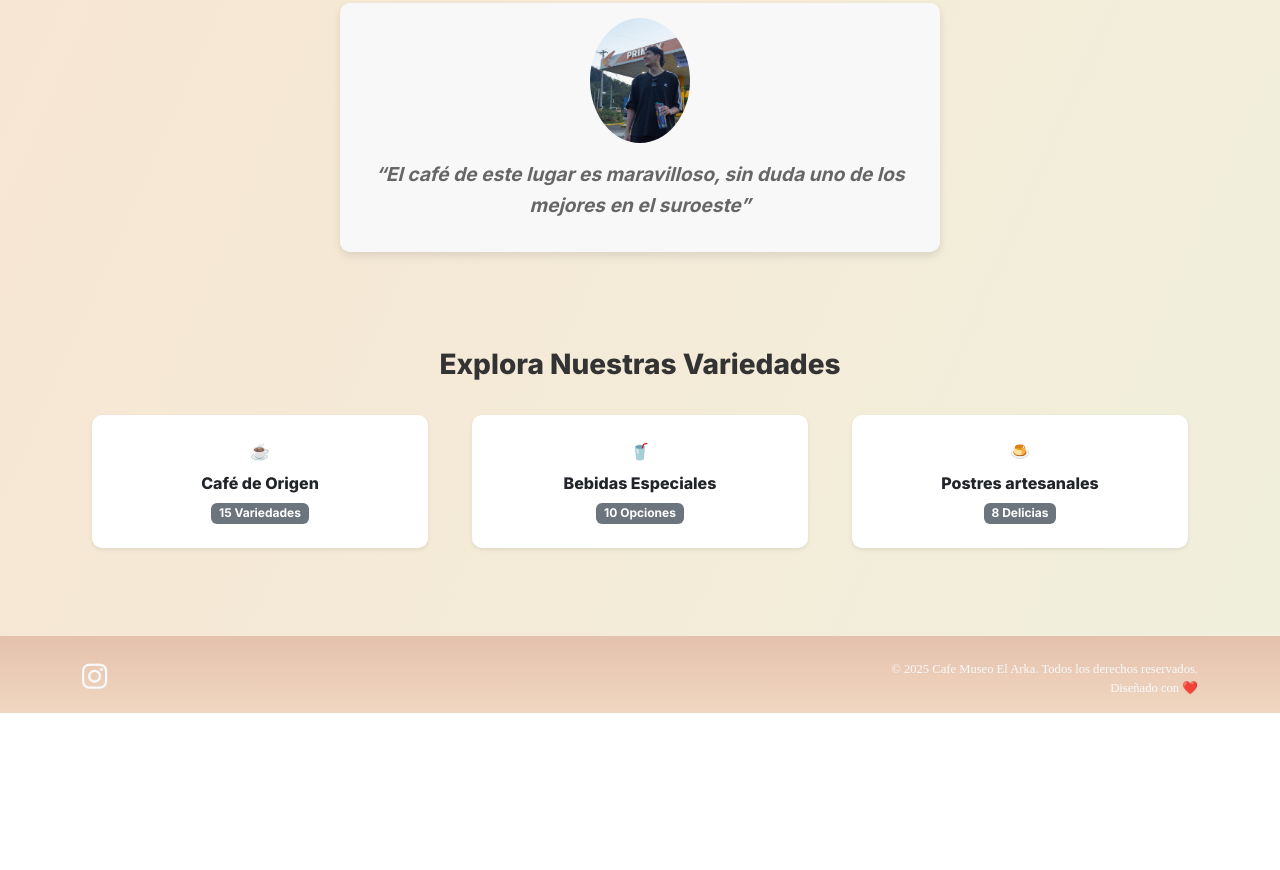
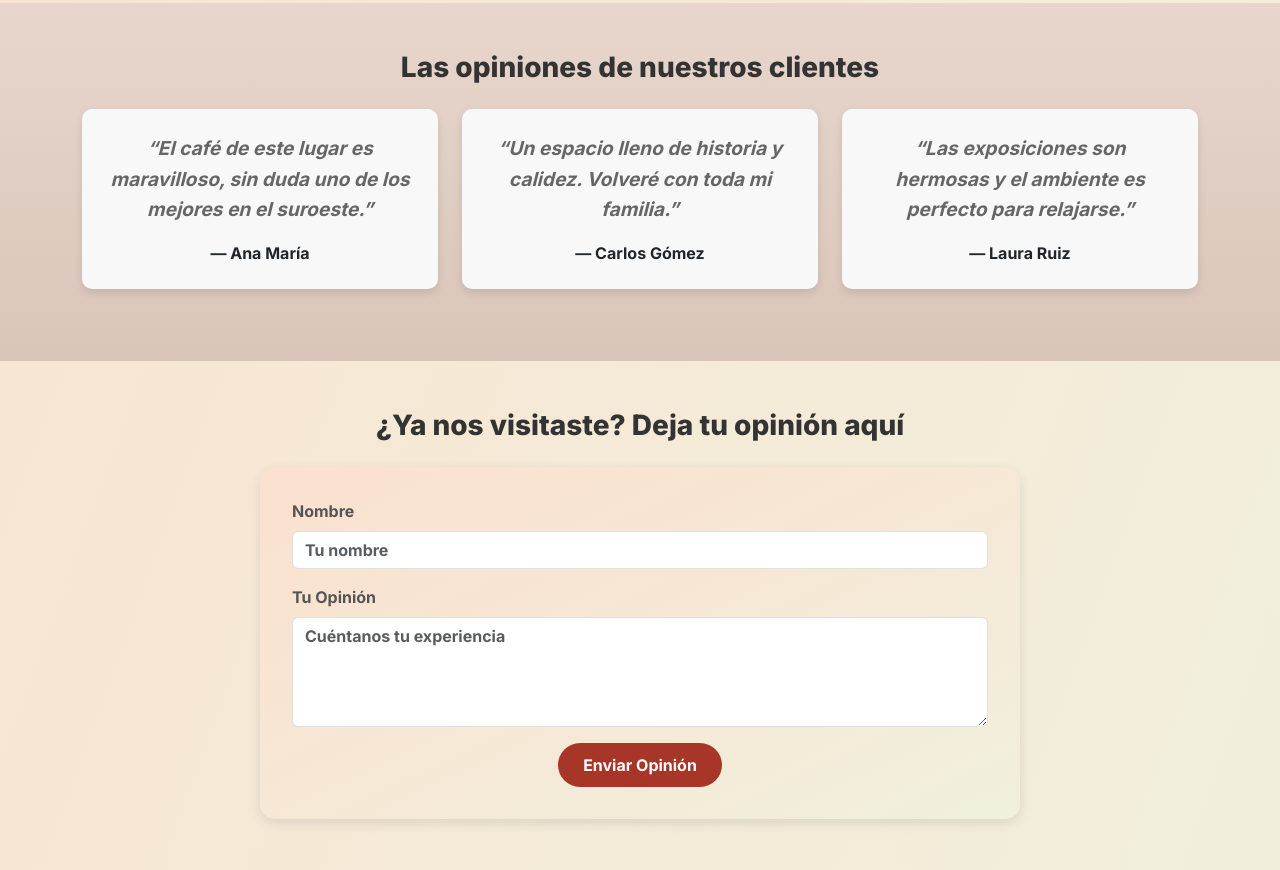
Before and after one commit to Cualossss/CafeArka, a plain HTML site: page index.html in a window 1280 px wide. Shown: the part 2209-3079 px from the top of the page. Before the commit the page ends 2922 px from the top, so only its background shows below. Drawn offline with nearby package versions, Linux system fonts and the light colour scheme.

Commit message:
Se modifica el index|Inicio|EstiloDeInicio tambien se agregan las opiniones

```diff
--- a/InicioStyle.css
+++ b/InicioStyle.css
@@ -262,6 +262,34 @@ body {
     transform: translateY(-5px);
 }
 
+.formulario-container {
+  background: linear-gradient(to bottom right, #fbe0ce, #f0f0dc);
+  padding: 2rem;
+  border-radius: 15px;
+  box-shadow: 0 4px 12px rgba(0,0,0,0.1);
+}
+
+.btn-formulario {
+  background-color: #a73528; /* naranja-vinotinto */
+  border: none;
+  font-weight: bold;
+  color: white;
+  padding: 10px 25px;
+  border-radius: 50px;
+  transition: background-color 0.3s ease;
+}
+
+.btn-formulario:hover {
+  background-color: #872a20;
+}
+
+.opiniones {
+  background: linear-gradient(to bottom, #e8d6cc, #d9c5ba);
+  padding: 3rem 0;
+}
+
+
+
 
 .footer {
     background-color: #343a40;
--- a/index.html
+++ b/index.html
@@ -171,9 +171,95 @@
                  <i class="fas fa-calendar-alt me-2"></i>Ver cronograma
             </button>
             </a>
-            <div class="testimonio mt-5 mx-auto" style="max-width: 600px;"> <img src="Imagenes/Foto_Testimonioo.webp" class="rounded-circle mb-3" width="100" alt="Foto testimonio"/> <p class="texto fst-italic">“El café de este lugar es maravilloso, sin duda uno de los mejores en el suroeste”</p> </div>
         </div>
   </section>
+
+<section class="opiniones py-5">
+  <div class="container text-center">
+    <h3 class="titulo mb-4">Las opiniones de nuestros clientes</h3>
+    <div class="row justify-content-center" id="contenedor-opiniones">
+
+      <!-- Testimonio 1 -->
+      <div class="col-md-4 mb-4">
+        <div class="testimonio p-4">
+          <p class="texto fst-italic">“El café de este lugar es maravilloso, sin duda uno de los mejores en el suroeste.”</p>
+          <p class="fw-bold mb-0">— Ana María</p>
+        </div>
+      </div>
+
+      <!-- Testimonio 2 -->
+      <div class="col-md-4 mb-4">
+        <div class="testimonio p-4">
+          <p class="texto fst-italic">“Un espacio lleno de historia y calidez. Volveré con toda mi familia.”</p>
+          <p class="fw-bold mb-0">— Carlos Gómez</p>
+        </div>
+      </div>
+
+      <!-- Testimonio 3 -->
+      <div class="col-md-4 mb-4">
+        <div class="testimonio p-4">
+          <p class="texto fst-italic">“Las exposiciones son hermosas y el ambiente es perfecto para relajarse.”</p>
+          <p class="fw-bold mb-0">— Laura Ruiz</p>
+        </div>
+      </div>
+    </div>
+  </div>
+</section>
+
+<!-- Formulario -->
+<section class="py-5">
+  <div class="container">
+    <h3 class="titulo text-center mb-4">¿Ya nos visitaste? Deja tu opinión aquí</h3>
+    <div class="row justify-content-center">
+      <div class="col-md-8 formulario-container">
+        <form id="form-opinion">
+          <div class="mb-3">
+            <label for="nombre" class="form-label subtitulo">Nombre</label>
+            <input type="text" class="form-control" id="nombre" placeholder="Tu nombre" required>
+          </div>
+          <div class="mb-3">
+            <label for="opinion" class="form-label subtitulo">Tu Opinión</label>
+            <textarea class="form-control" id="opinion" rows="4" placeholder="Cuéntanos tu experiencia" required></textarea>
+          </div>
+          <div class="text-center">
+            <button type="submit" class="btn btn-formulario">Enviar Opinión</button>
+          </div>
+        </form>
+      </div>
+    </div>
+  </div>
+</section>
+
+<script>
+  document.getElementById('form-opinion').addEventListener('submit', function(event) {
+    event.preventDefault();
+
+    const nombre = document.getElementById('nombre').value.trim();
+    const opinion = document.getElementById('opinion').value.trim();
+
+    if (!nombre || !opinion) return;
+
+    const nuevoTestimonio = document.createElement('div');
+    nuevoTestimonio.className = 'col-md-4 mb-4';
+    nuevoTestimonio.innerHTML = `
+      <div class="testimonio p-4">
+        <p class="texto fst-italic">“${opinion}”</p>
+        <p class="fw-bold mb-0">— ${nombre}</p>
+      </div>
+    `;
+
+    const contenedor = document.getElementById('contenedor-opiniones');
+
+    contenedor.removeChild(contenedor.firstElementChild);
+
+    contenedor.appendChild(nuevoTestimonio);
+
+    document.getElementById('form-opinion').reset();
+  });
+</script>
+
+
+
 
   <section class="variedades py-5 text-center">
     <div class="container">
```
Also changed, not shown: inicio.html (+87 -3 lines).
